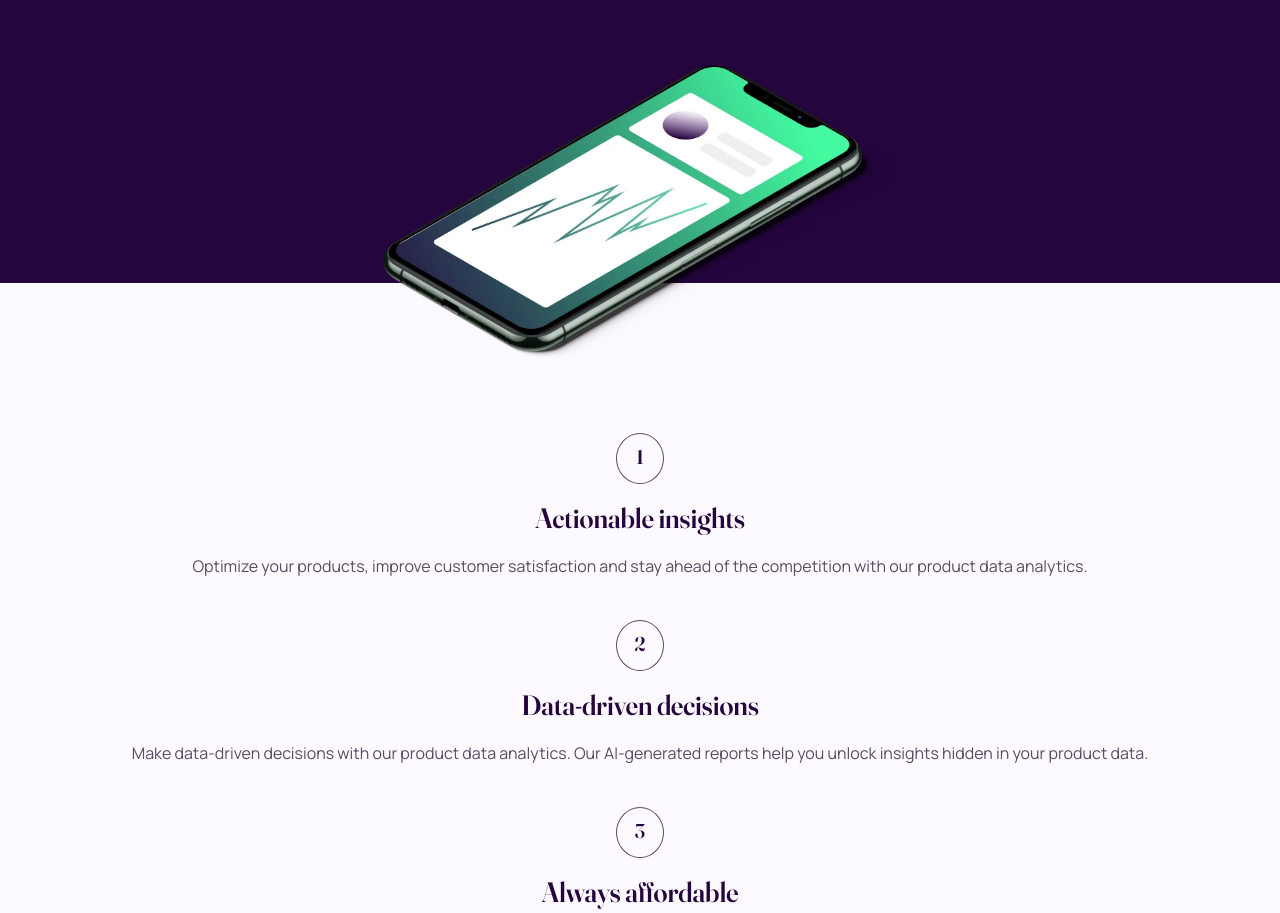
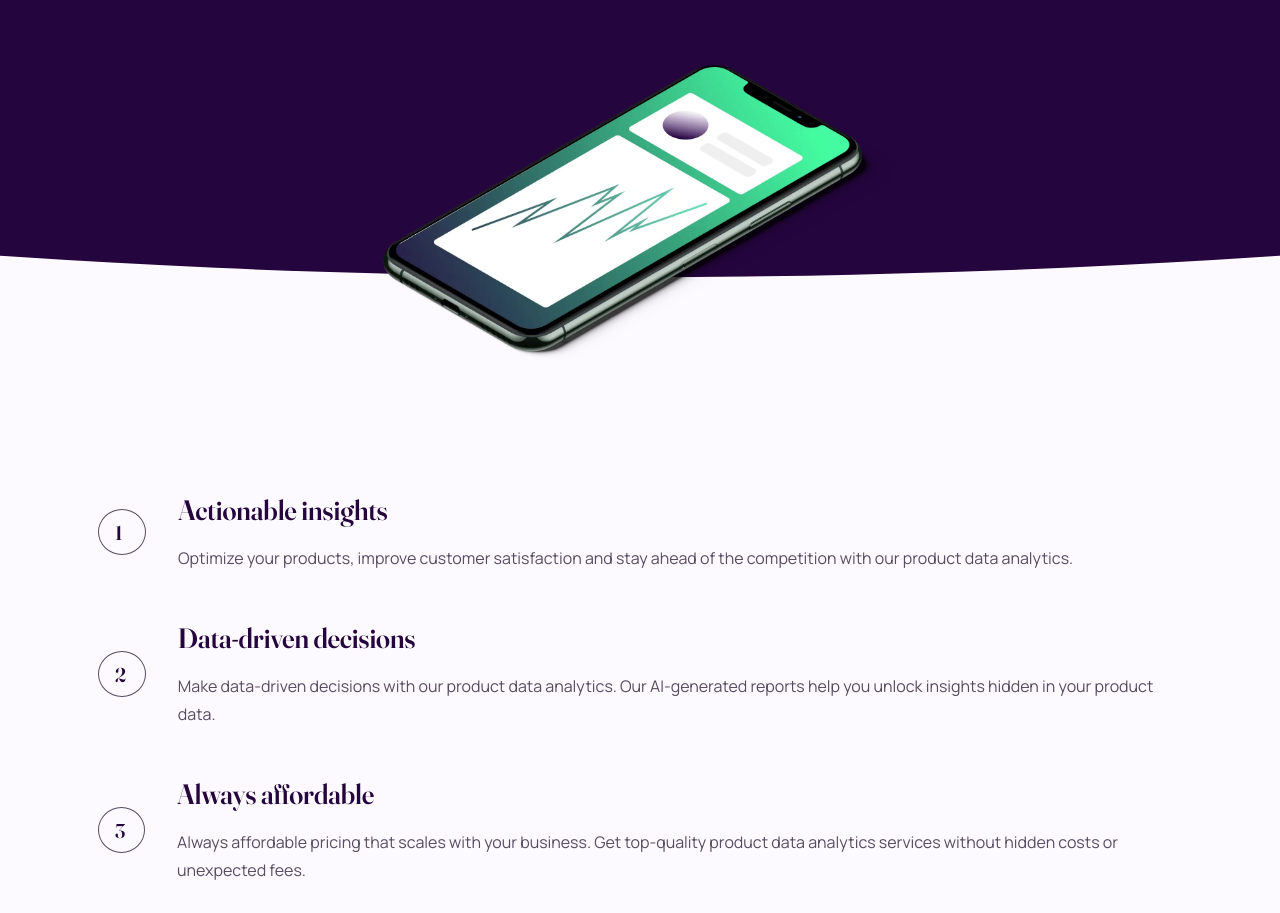
Before and after one commit to rizard1/workit-landing-page, a website: page index.html in a window 1280 px wide. Shown: the part 267-1180 px from the top of the page. Drawn offline with nearby package versions, Linux system fonts and the light colour scheme; files that its build step writes are made by us from their sources.

Commit message:
updated the code to reflect for desktop viewport

```diff
--- a/index.html
+++ b/index.html
@@ -33,21 +33,27 @@
     <div class="features">
       <div class="featureCard">
         <span>1</span>
+        <div class="featureCard__content">
         <h2>Actionable insights</h2>
         <p>Optimize your products, improve customer satisfaction and stay ahead of the competition
           with our product data analytics.</p>
+        </div>
       </div>
       <div class="featureCard">
         <span>2</span>
+        <div class="featureCard__content">
         <h2>Data-driven decisions</h2>
         <p>Make data-driven decisions with our product data analytics. Our AI-generated reports help
           you unlock insights hidden in your product data.</p>
+        </div>
       </div>
       <div class="featureCard">
         <span>3</span>
+        <div class="featureCard__content">
         <h2>Always affordable</h2>
         <p>Always affordable pricing that scales with your business. Get top-quality product data
           analytics services without hidden costs or unexpected fees.</p>
+        </div>
       </div>
     </div>
   </section>
--- a/src/sass/components/_hero.scss
+++ b/src/sass/components/_hero.scss
@@ -1,19 +1,25 @@
 .hero {
+    position: relative;
     display: flex;
     flex-direction: column;
     align-items: center;
     text-align: center;
     gap: px-rem(64px);
-    height: px-rem(480px);
     padding-top: px-rem(64px);
-    background: linear-gradient(to bottom, $dark-purple 90%, $ghost-white 10%);
+    background-color: $ghost-white;
 
     @include res-to("medium") {
         padding-top: px-rem(56px);
         height: px-rem(540px);
     }
 
+    @include res-to("large") {
+        height: px-rem(650px);
+    }
+
     .hero-content {
+        z-index: 2;
+
         @include res-to("medium") {
             padding: 0 px-rem(128px) 0 px-rem(128px);
         }
@@ -29,7 +35,14 @@
                 @each $property, $value in $t-h-large {
                     #{$property}: $value;
                 }
+            }
 
+            @include res-to("large") {
+                @each $property, $value in $d-h-large {
+                    #{$property}: $value;
+                }
+                max-width: px-rem(635px);
+                padding-bottom: px-rem(37px);
             }
 
             & > span {
@@ -39,6 +52,7 @@
     }
 
     .hero-image {
+        z-index: 3;
         margin-top: 1rem;
         width: 320px;
         height: auto;
@@ -47,5 +61,30 @@
         @include res-to("medium") {
             width: px-rem(514px);
         }
+
+        @include res-to("large") {
+            width: px-rem(767px);
+        }
     }
 }
+
+.hero::before {
+    content: "";
+    position: absolute;
+    top: 0;
+    left: 0;
+    right: 0;
+    bottom: 0;
+    z-index: 1;
+    height: 410px;
+    background-color: $dark-purple;
+    clip-path: ellipse(170% 100% at 50% 0);
+
+    @include res-to("medium") {
+        height: px-rem(480px);
+    }
+
+    @include res-to("large") {
+        height: px-rem(600px);
+    }
+}
--- a/src/sass/components/features/_featureCard.scss
+++ b/src/sass/components/features/_featureCard.scss
@@ -4,6 +4,13 @@
     align-items: center;
     text-align: center;
     gap: 1rem;
+
+    @include res-to("medium") {
+        flex-direction: row;
+        align-items: center;
+        text-align: left;
+        gap: px-rem(32px);
+    }
 
     & > span {
         font-family: $h-font;
@@ -12,13 +19,18 @@
         color: $dark-purple;
         padding: px-rem(5px) px-rem(16px);
         width: px-rem(48px);
-        height: auto;
+        height: px-rem(46px);
         border: px-rem(1px) solid $davys-grey;
         border-radius: 100%;
         padding-bottom: px-rem(8px);
     }
 
-    & > h2 {
+    .featureCard__content {
+        display: flex;
+        flex-direction: column;
+        gap: px-rem(16px);
+
+     > h2 {
         font-family: $h-font;
         font-size: px-rem(28px);
         line-height: px-rem(36px);
@@ -34,3 +46,4 @@
         color: $davys-grey;
     }
 }
+}
--- a/src/sass/components/features/_features.scss
+++ b/src/sass/components/features/_features.scss
@@ -1,8 +1,28 @@
 .features {
+    position: relative;
     display: flex;
     flex-direction: column;
     align-items: center;
     gap: px-rem(40px);
-    padding: px-rem(96px) 0 px-rem(71px) 0;
+    padding: px-rem(64px) px-rem(16px);
+    background-color: transparent;
+    z-index: 1;
+
+    @include res-to("medium") {
+        align-items: flex-start;
+        gap: px-rem(48px);
+        padding: px-rem(155px) px-rem(98px);
+    }
+}
+
+.features::before {
+    content: "";
+    position:absolute;
+    top: 0;
+    left: 0;
+    right: 0;
+    bottom: 0;
+    z-index: -1;
     background-color: $ghost-white;
+    clip-path: ellipse(170% 100% at 50% 0);
 }
--- a/src/sass/components/intro/_intro.scss
+++ b/src/sass/components/intro/_intro.scss
@@ -12,6 +12,11 @@
         @include res-to("medium") {
             margin: 0 px-rem(410px) px-rem(-130px) 0;
         }
+
+        @include res-to("large") {
+            width: px-rem(477px);
+            margin: 0 px-rem(800px) px-rem(-304px) 0;
+        }
     }
 
 }
--- a/src/sass/components/intro/_introBlock.scss
+++ b/src/sass/components/intro/_introBlock.scss
@@ -16,6 +16,14 @@
         max-width: px-rem(572px);
     }
 
+    @include res-to("large") {
+        align-items: flex-start;
+        padding: px-rem(64px) px-rem(64px);
+        max-width: px-rem(730px);
+        gap: 2rem;
+        margin-right: -1rem;
+    }
+
     & > span {
         @each $property, $value in $d-h-small {
             #{$property}: $value;
@@ -29,6 +37,14 @@
             text-align: left;
             padding: 1rem 0 0 px-rem(56px);
         }
+
+        @include res-to("large") {
+            padding: 0;
+            @each $property, $value in $d-h-medium {
+                #{$property}: $value;
+            }
+            width: 100%;
+        }
     }
 
     & > p {
@@ -41,5 +57,13 @@
         @include res-to("medium") {
             padding: 0 px-rem(56px) 0.5rem px-rem(56px);
         }
+
+        @include res-to("large") {
+            padding: 0;
+
+            @each $property, $value in $p-body {
+                #{$property}: $value;
+            }
+        }
     }
 }
--- a/src/sass/layout/_header.scss
+++ b/src/sass/layout/_header.scss
@@ -10,4 +10,8 @@ header {
     @include res-to('medium') {
         padding: px-rem(32px) px-rem(40px) 0 px-rem(40px);
     }
+
+    @include res-to("large") {
+        padding: px-rem(55px) px-rem(165px);
+    }
 }
```
